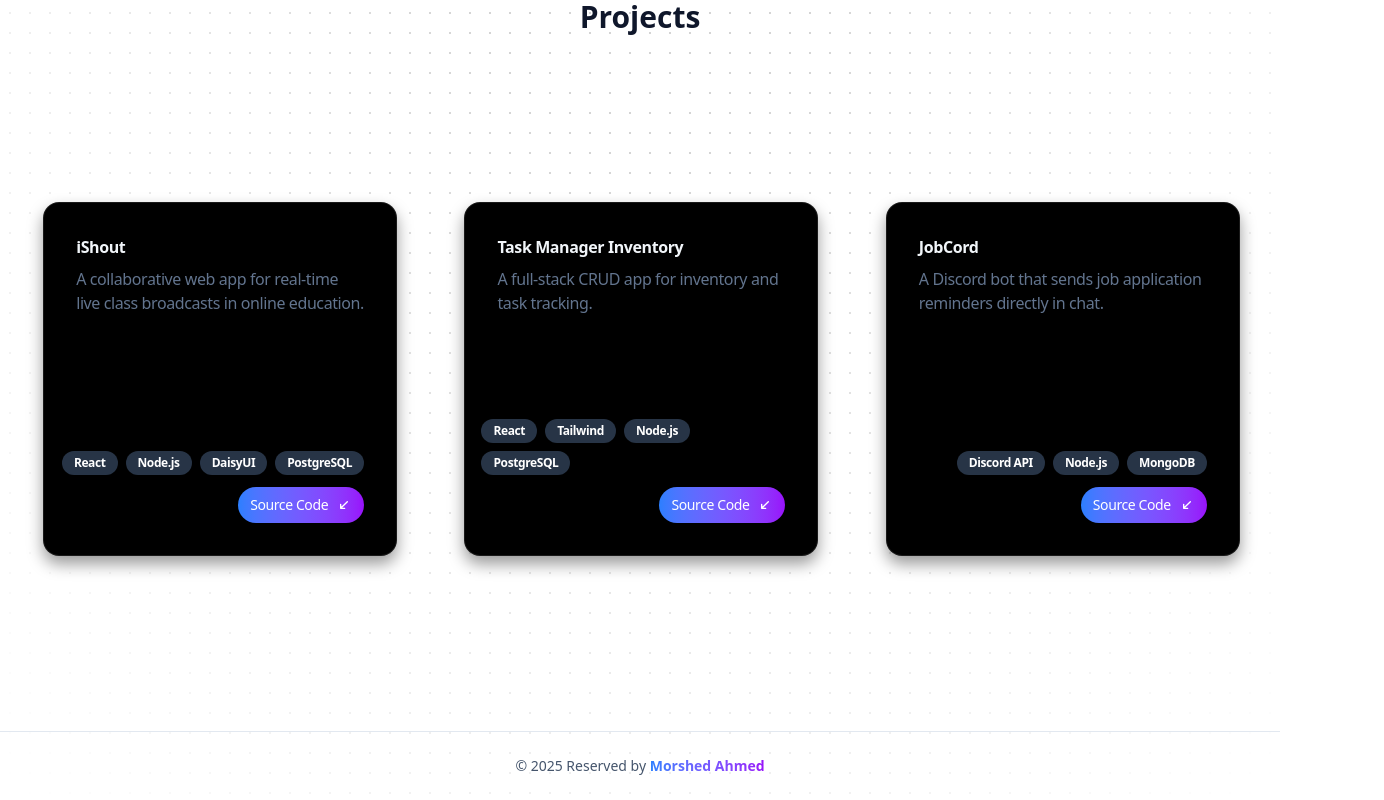
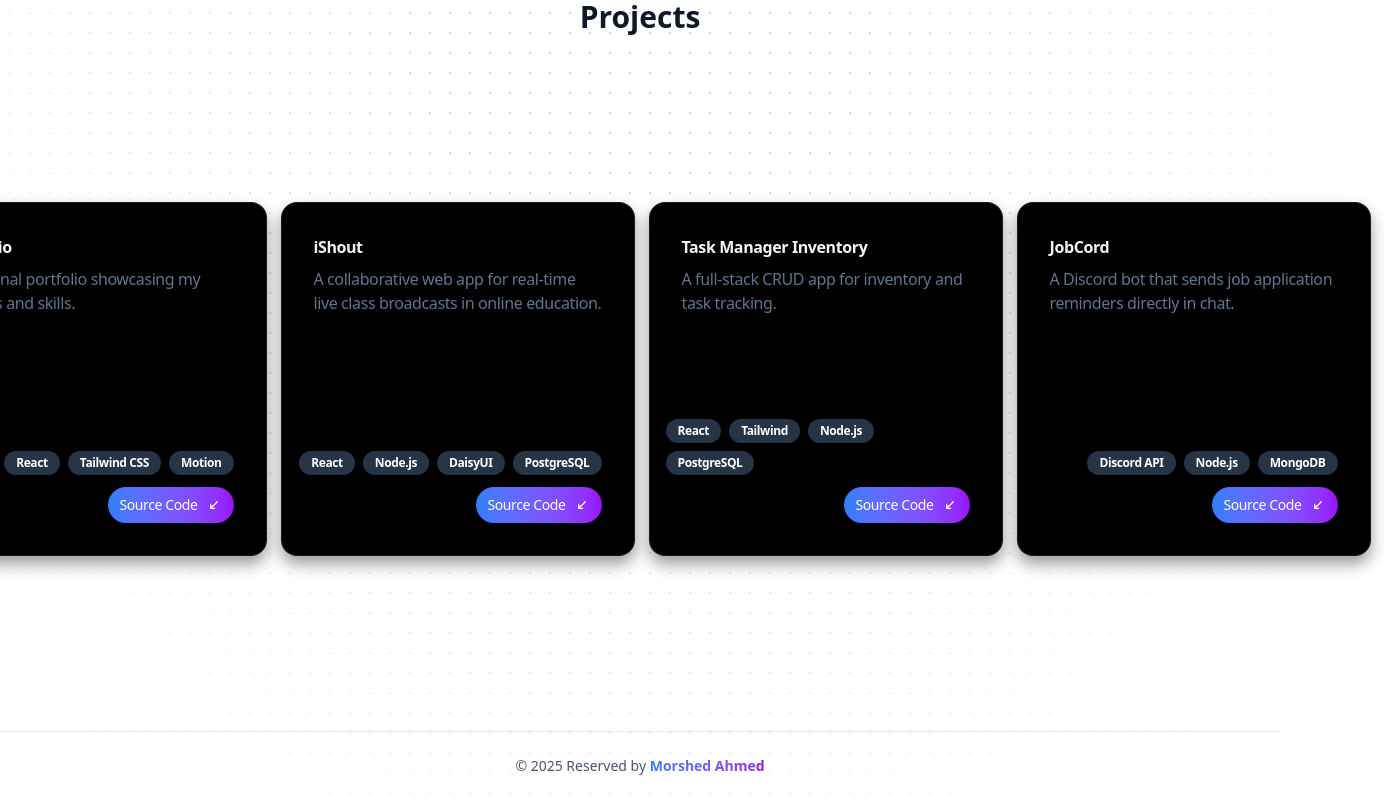
Before and after one commit to Efti001/portfolio-v2, a React (Vite) app in the folder portfolio/: page / in a window 1280 px wide. Shown: the part 1657-2457 px from the top of the page, 1384 px wide, since content can reach past the window. Built offline with nearby package versions, Linux system fonts and the light colour scheme.

Commit message:
added portfolio

```diff
--- a/portfolio/src/App.jsx
+++ b/portfolio/src/App.jsx
@@ -18,6 +18,13 @@ function App() {
           <div className="flex flex-col items-center w-full mt-4">
             <h2 className="text-2xl md:text-3xl font-bold text-slate-900 dark:text-white mb-2 text-center">Projects</h2>
             <div className="flex flex-col md:flex-row gap-0 md:-space-x-4 items-center justify-center w-full">
+              <AnimatedPinDemo
+                title="Portfolio"
+                description="A personal portfolio showcasing my projects and skills."
+                stack={["React", "Tailwind CSS", "Motion"]}
+                link="https://github.com/Efti001/portfolio-v2"
+                linkLabel="Source Code"
+              />
               <AnimatedPinDemo
                 title="iShout"
                 description="A collaborative web app for real-time live class broadcasts in online education."
```
